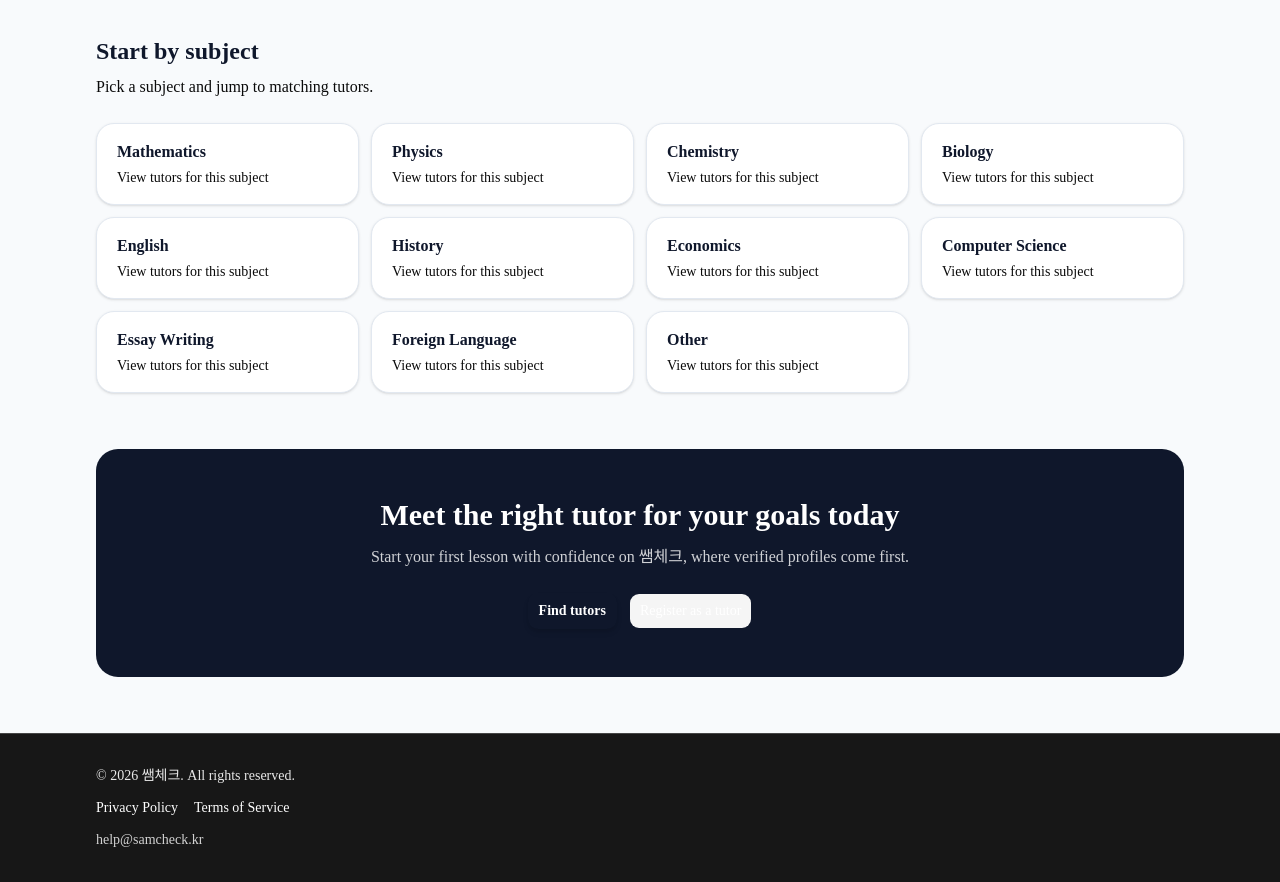
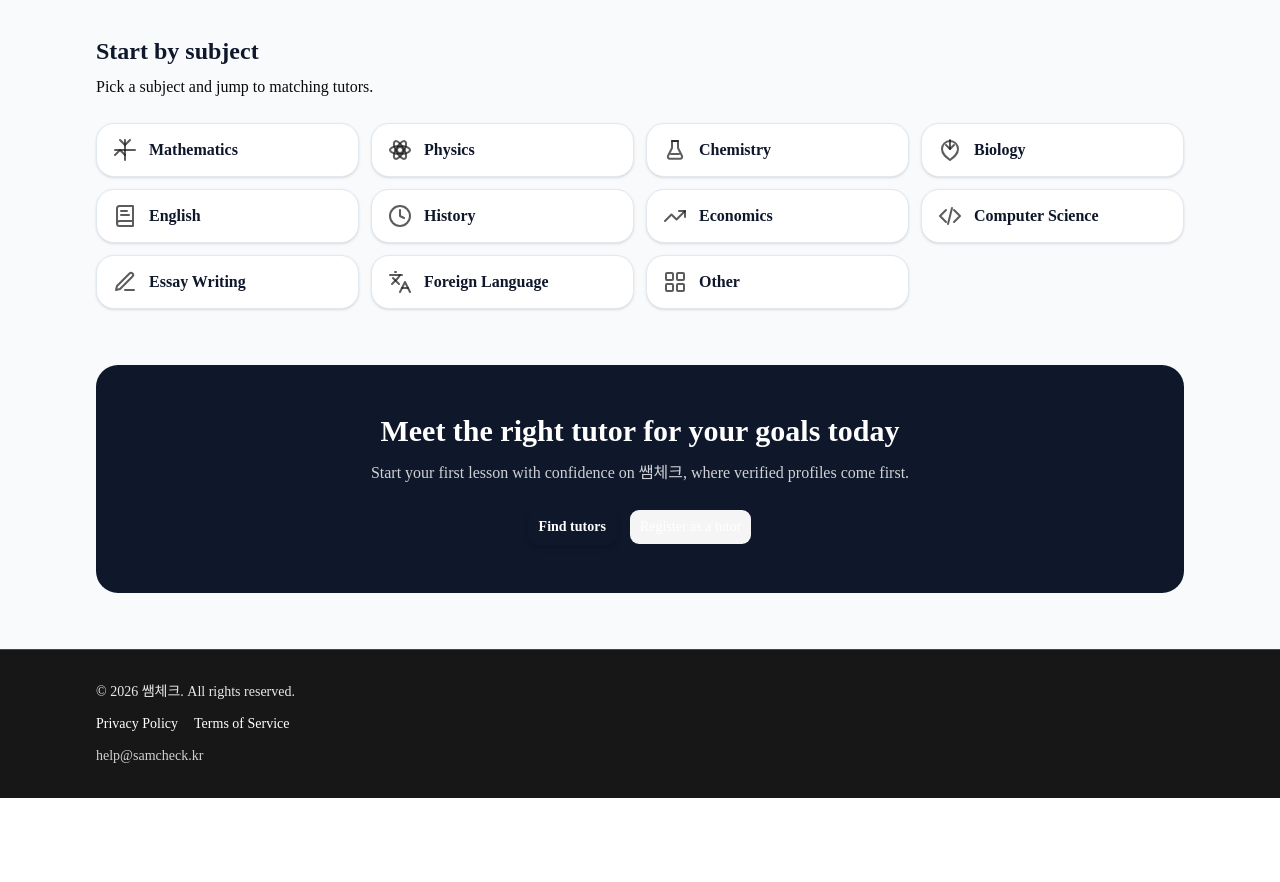
Before and after one commit to KevinJSKim85/sam-check, a Next.js app: page /en in a window 1280 px wide. Shown: the part 980-1862 px from the top of the page. After the commit the page ends 1778 px from the top, so only its background shows below. Built offline with nearby package versions, Linux system fonts and the light colour scheme; no server answers.

Commit message:
fix(ui): replace repetitive subject text with SVG icons, fix Button nativeButton warning

```diff
--- a/src/app/[locale]/page.tsx
+++ b/src/app/[locale]/page.tsx
@@ -5,6 +5,7 @@ import { SUBJECTS } from '@/lib/constants';
 import { Button } from '@/components/ui/button';
 import { Badge } from '@/components/ui/badge';
 import { Card, CardContent } from '@/components/ui/card';
+import { SubjectIcon } from '@/components/features/home/subject-icon';
 
 export default function HomePage() {
   const t = useTranslations('home');
@@ -67,17 +68,17 @@ export default function HomePage() {
       <section>
         <h2 className="text-2xl font-bold text-slate-900">{t('subjectsTitle')}</h2>
         <p className="mt-2 text-body">{t('subjectsDescription')}</p>
-        <div className="mt-6 grid grid-cols-2 gap-3 lg:grid-cols-4">
+        <div className="mt-6 grid grid-cols-2 gap-3 sm:grid-cols-3 lg:grid-cols-4">
           {SUBJECTS.map((subject) => (
             <Link
               key={subject.value}
               href={`/tutors?subject=${subject.value}`}
-              className="group rounded-2xl border border-slate-200 bg-white px-5 py-4 shadow-sm transition hover:-translate-y-0.5 hover:border-primary/40 hover:shadow-md"
+              className="group flex items-center gap-3 rounded-2xl border border-slate-200 bg-white px-4 py-3.5 shadow-sm transition hover:-translate-y-0.5 hover:border-primary/40 hover:shadow-md"
             >
-              <p className="font-semibold text-slate-900">
+              <SubjectIcon subject={subject.value} className="size-6 shrink-0 text-primary/70 transition group-hover:text-primary" />
+              <span className="text-sm font-semibold text-slate-900 sm:text-base">
                 {locale === 'ko' ? subject.label.ko : subject.label.en}
-              </p>
-              <p className="mt-1 text-sm text-body group-hover:text-primary">{t('subjectCardAction')}</p>
+              </span>
             </Link>
           ))}
         </div>
--- /dev/null
+++ b/src/components/features/home/subject-icon.tsx
@@ -0,0 +1,94 @@
+type IconPaths = React.ReactNode
+
+const icons: Record<string, IconPaths> = {
+  MATH: (
+    <>
+      <line x1="12" y1="2" x2="12" y2="22" /><line x1="2" y1="12" x2="22" y2="12" />
+      <path d="M17 2l-5 5-5-5" /><path d="M2 17l5-5 5 5" />
+    </>
+  ),
+  PHYSICS: (
+    <>
+      <circle cx="12" cy="12" r="3" />
+      <ellipse cx="12" cy="12" rx="10" ry="4" />
+      <ellipse cx="12" cy="12" rx="10" ry="4" transform="rotate(60 12 12)" />
+      <ellipse cx="12" cy="12" rx="10" ry="4" transform="rotate(120 12 12)" />
+    </>
+  ),
+  CHEMISTRY: (
+    <>
+      <path d="M9 3h6v7l4 8a2 2 0 0 1-1.8 2.8H6.8A2 2 0 0 1 5 18l4-8V3z" />
+      <line x1="9" y1="3" x2="15" y2="3" />
+      <path d="M8 16h8" />
+    </>
+  ),
+  BIOLOGY: (
+    <>
+      <path d="M12 22c-4-3-8-6-8-11a8 8 0 0 1 16 0c0 5-4 8-8 11z" />
+      <path d="M12 11V2" /><path d="M8 7l4 4 4-4" />
+    </>
+  ),
+  ENGLISH: (
+    <>
+      <path d="M4 19.5v-15A2.5 2.5 0 0 1 6.5 2H20v20H6.5a2.5 2.5 0 0 1 0-5H20" />
+      <path d="M8 7h6" /><path d="M8 11h8" />
+    </>
+  ),
+  HISTORY: (
+    <>
+      <circle cx="12" cy="12" r="10" />
+      <polyline points="12 6 12 12 16 14" />
+    </>
+  ),
+  ECONOMICS: (
+    <>
+      <polyline points="22 7 13.5 15.5 8.5 10.5 2 17" />
+      <polyline points="16 7 22 7 22 13" />
+    </>
+  ),
+  COMPUTER_SCIENCE: (
+    <>
+      <polyline points="16 18 22 12 16 6" />
+      <polyline points="8 6 2 12 8 18" />
+      <line x1="14" y1="4" x2="10" y2="20" />
+    </>
+  ),
+  ESSAY: (
+    <>
+      <path d="M12 20h9" /><path d="M16.5 3.5a2.1 2.1 0 0 1 3 3L7 19l-4 1 1-4Z" />
+    </>
+  ),
+  FOREIGN_LANGUAGE: (
+    <>
+      <path d="M5 8l6 6" /><path d="M4 14l6-6 2-3" /><path d="M2 5h12" /><path d="M7 2h1" />
+      <path d="M22 22l-5-10-5 10" /><path d="M14 18h6" />
+    </>
+  ),
+  OTHER: (
+    <>
+      <rect x="3" y="3" width="7" height="7" rx="1" />
+      <rect x="14" y="3" width="7" height="7" rx="1" />
+      <rect x="3" y="14" width="7" height="7" rx="1" />
+      <rect x="14" y="14" width="7" height="7" rx="1" />
+    </>
+  ),
+}
+
+export function SubjectIcon({ subject, className }: { subject: string; className?: string }) {
+  const paths = icons[subject] ?? icons.OTHER
+  return (
+    <svg
+      xmlns="http://www.w3.org/2000/svg"
+      viewBox="0 0 24 24"
+      fill="none"
+      stroke="currentColor"
+      strokeWidth="2"
+      strokeLinecap="round"
+      strokeLinejoin="round"
+      className={className}
+      aria-hidden="true"
+    >
+      {paths}
+    </svg>
+  )
+}
--- a/src/components/ui/button.tsx
+++ b/src/components/ui/button.tsx
@@ -51,12 +51,14 @@ function Button({
   className,
   variant = "default",
   size = "default",
+  render,
   ...props
 }: ButtonPrimitive.Props & VariantProps<typeof buttonVariants>) {
   return (
     <ButtonPrimitive
       data-slot="button"
       className={cn(buttonVariants({ variant, size, className }))}
+      {...(render ? { render, nativeButton: false } : {})}
       {...props}
     />
   )
```
